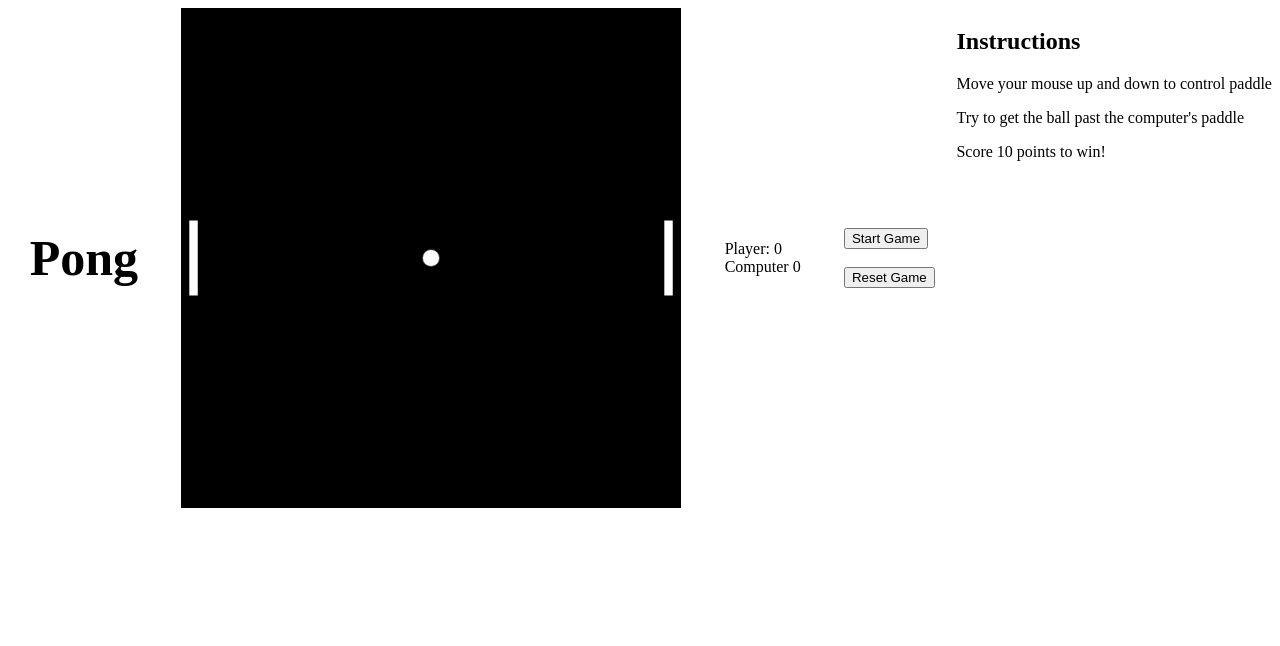
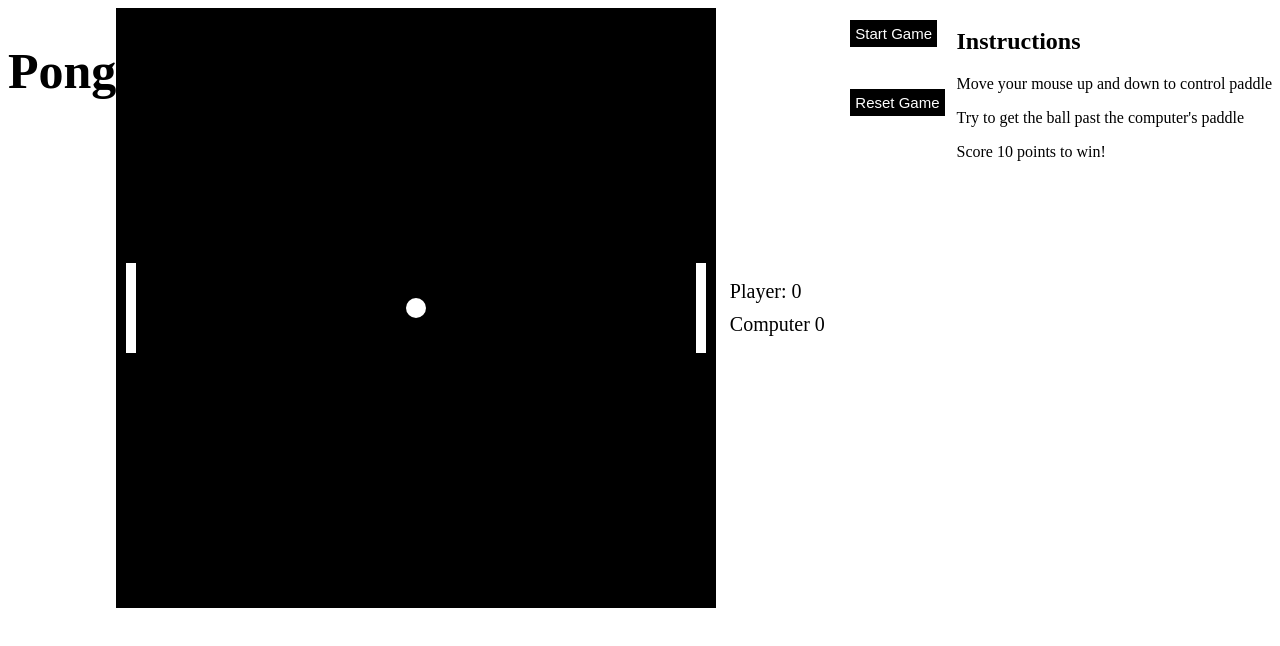
Before and after one commit to imanidev/pong_game, a plain HTML site: page index.html in a window 1280 px wide. Drawn offline with Linux system fonts and the light colour scheme.

Commit message:
changed font sizing

```diff
--- a/style.css
+++ b/style.css
@@ -1,37 +1,89 @@
 body {
     background-color: white;
     display: flex;
+}
 
+#board {
+    display: flex;
 }
 
 h1 {
     text-align: center;
     font-size: 50px;
     color: black;
-    margin: auto;
+    margin: 5 0px;
+
 }
 
 #board {
     background-color: black;
-    height: 500px;
-    width: 500px;
-
-    margin: auto;
+    display: flex;
+    margin: 50;
 }
 
 .score-container {
-
-    flex-direction: row;
-    flex-direction: column;
     justify-content: center;
     align-items: center;
     margin: auto;
 }
 
-.button-container {
+/* .button-container {
 
     flex-direction: column;
     justify-content: center;
     align-items: center;
     margin: auto;
+} */
+
+/* .score-container {
+
+    border: 2px solid black;
+    padding: 10px;
+
+} */
+
+#player-score {
+
+    font-size: 20px;
+    margin: 10px;
 }
+
+#computer-score {
+
+    font-size: 20px;
+    margin: 10px;
+}
+
+#startbtn {
+
+    background-color: black;
+    color: white;
+    font-size: 15px;
+    border: 2px solid white;
+    padding: 5px;
+    margin: 10px;
+}
+
+#resetbtn {
+
+    background-color: black;
+    color: white;
+    font-size: 15px;
+    border: 2px solid white;
+    padding: 5px;
+    margin: 10px;
+}
+
+#resetbtn:hover {
+
+    background-color: white;
+    color: black;
+    border: 2px solid black;
+}
+
+#startbtn:hover {
+
+    background-color: white;
+    color: black;
+    border: 2px solid black;
+}
```
